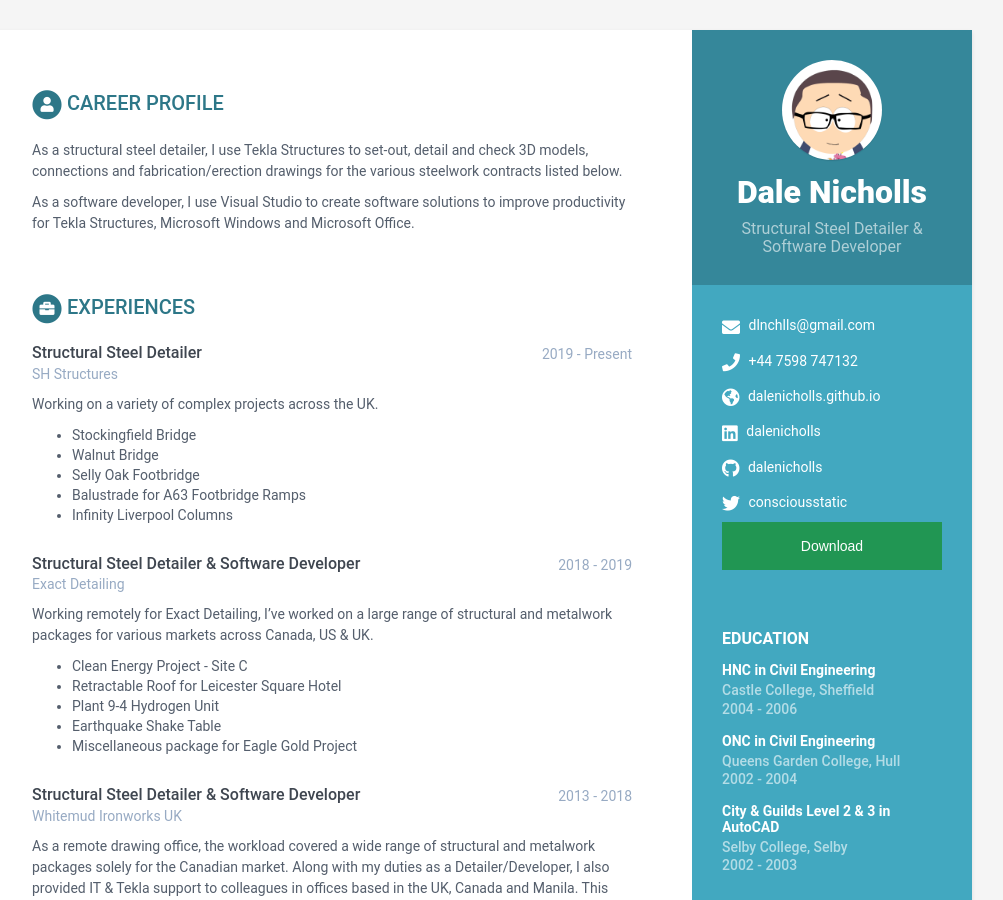
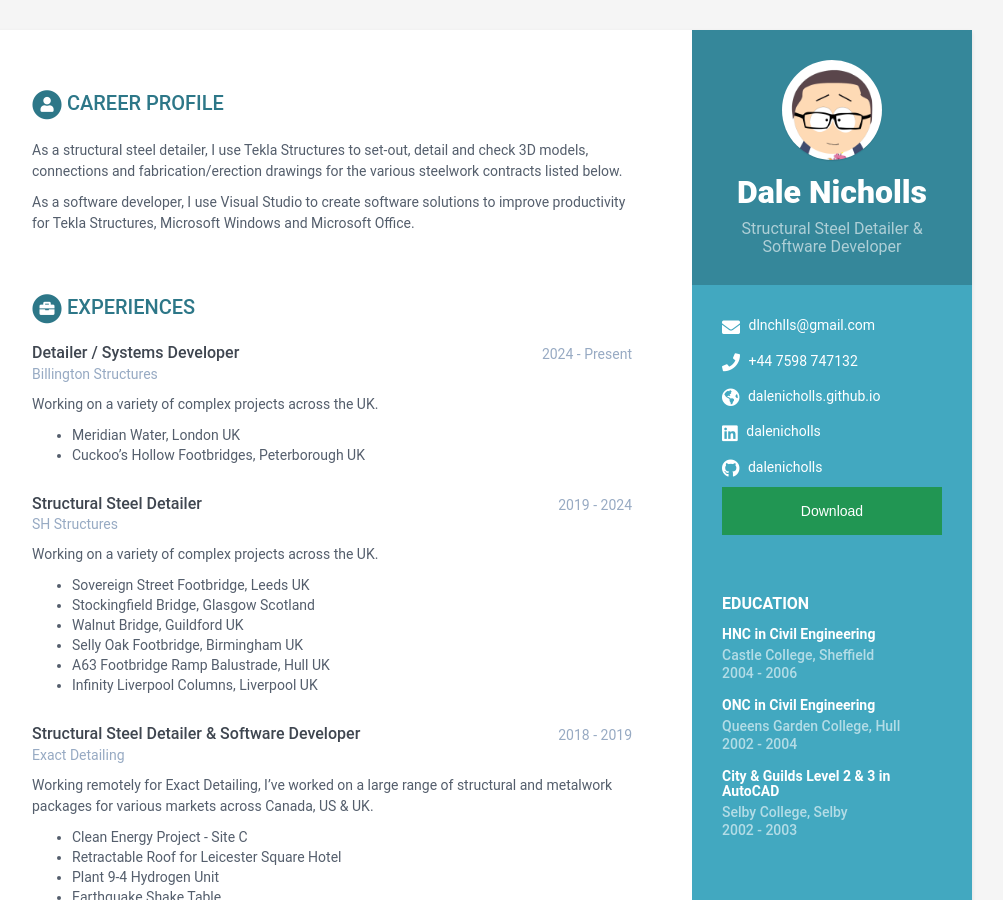
Before and after one commit to dalenicholls/dalenicholls.github.io, a Jekyll site: the page built from index.html, in a window 1280 px wide and 900 px high. Shown: the whole window, without its empty margins (168-1171 px from the left). Built offline with Jekyll 4.4.1, drawn with Linux system fonts in a browser that asks for light colours.

Commit message:
Update data.yml
update experience

```diff
--- a/_data/data.yml
+++ b/_data/data.yml
@@ -17,8 +17,6 @@ sidebar:
     website: dalenicholls.github.io #do not add http://
     linkedin: dalenicholls
     github: dalenicholls
-    twitter: consciousstatic
-
 
     vcard: True
 
@@ -48,16 +46,25 @@ awards:
     - award: Tekla 2012 Open API Competition winner for Tekla Properties
 
 experiences:
+    - role: Detailer / Systems Developer
+      time: 2024 - Present
+      company: Billington Structures
+      details: |
+        Working on a variety of complex projects across the UK.
+        - Meridian Water, London UK
+        - Cuckoo's Hollow Footbridges, Peterborough UK
+
     - role: Structural Steel Detailer
-      time: 2019 - Present
+      time: 2019 - 2024
       company: SH Structures
       details: |
         Working on a variety of complex projects across the UK.
-        - Stockingfield Bridge
-        - Walnut Bridge
-        - Selly Oak Footbridge
-        - Balustrade for A63 Footbridge Ramps
-        - Infinity Liverpool Columns
+        - Sovereign Street Footbridge, Leeds UK
+        - Stockingfield Bridge, Glasgow Scotland
+        - Walnut Bridge, Guildford UK
+        - Selly Oak Footbridge, Birmingham UK
+        - A63 Footbridge Ramp Balustrade, Hull UK
+        - Infinity Liverpool Columns, Liverpool UK
 
     - role: Structural Steel Detailer & Software Developer
       time: 2018 - 2019
```
